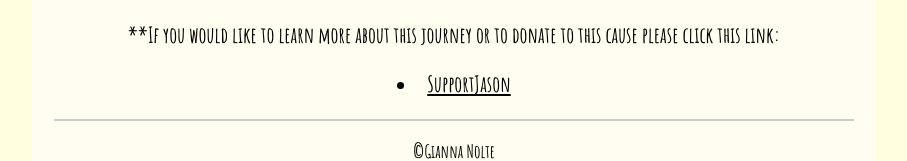
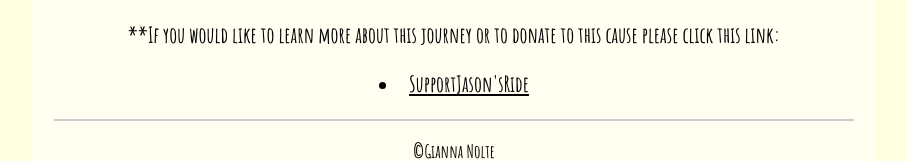
Before and after one commit to GiaNolte/GiaNolte.github.io, a plain HTML site: page writing.html in a window 1280 px wide. Shown: the part 3181-3342 px from the top of the page, without its empty margins (186-1093 px from the left). Drawn offline with Linux system fonts and the light colour scheme.

Commit message:
jasons ride

```diff
--- a/writing.html
+++ b/writing.html
@@ -72,7 +72,7 @@
 <p>“Once you have somebody who does it, you’re breaking the mold. I want to be that guy who can break the mold.” </p>
 
 <p>**If you would like to learn more about this journey or to donate to this cause please click this link:
-    <li><a href="http://support.abilityexperience.org/goto/jason_goldenberg" target="_blank">SupportJason</a></li>
+    <li><a href="http://support.abilityexperience.org/goto/jason_goldenberg" target="_blank">SupportJason'sRide</a></li>
   </p>
 </div>
 
```
